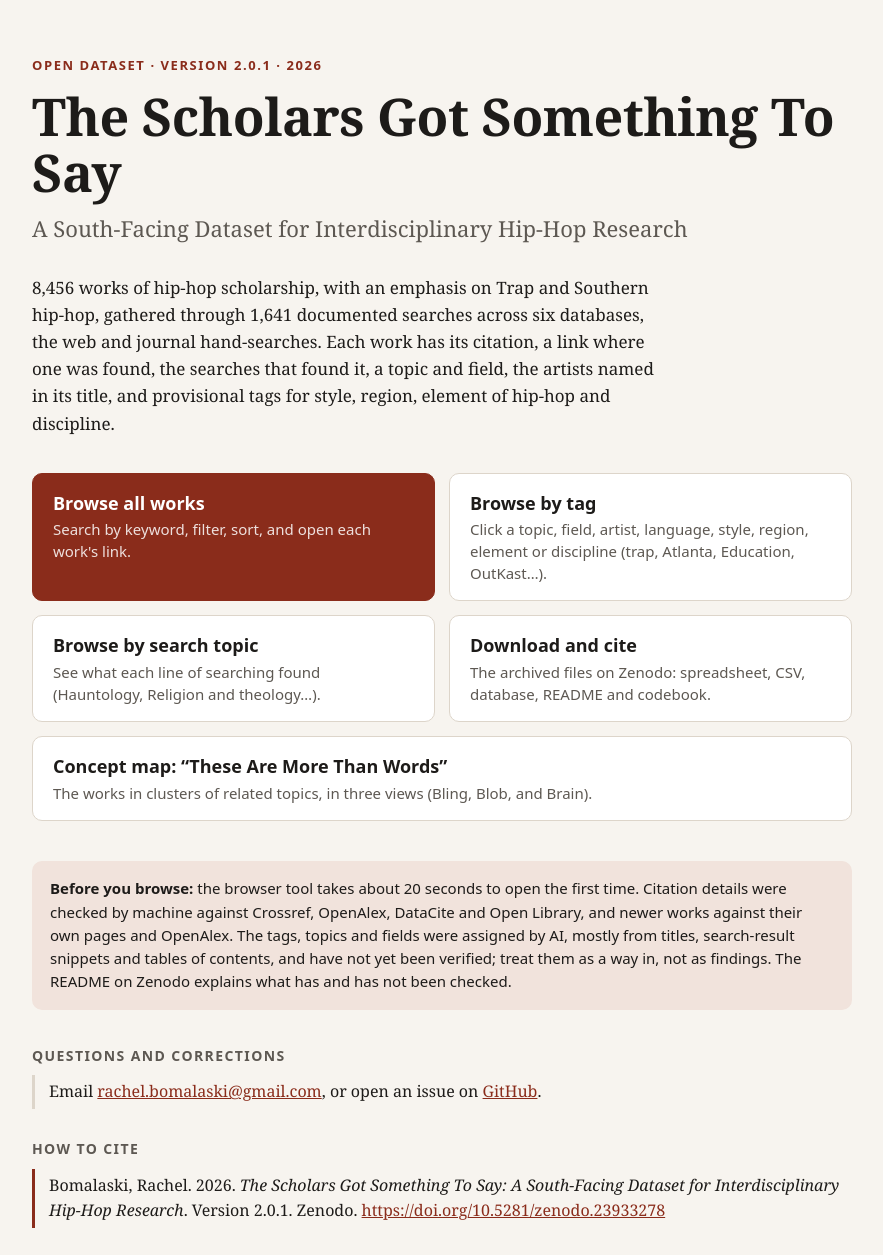
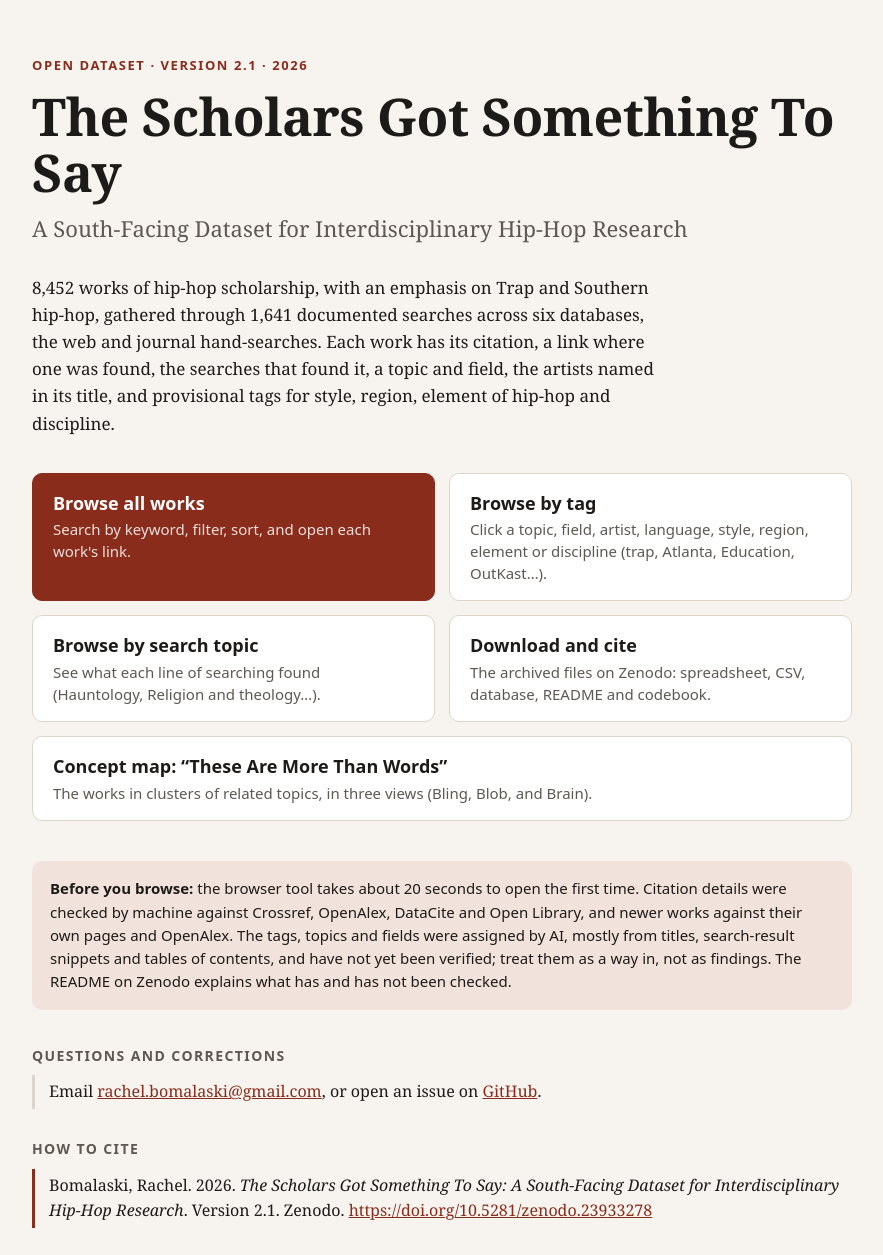
Before and after one commit to rbomalaski/scholars-got-something-to-say, a plain HTML site: page index.html in a window 1280 px wide. Shown: the top 1255 px of the page, without its empty margins (198-1081 px from the left). Drawn offline with Linux system fonts and the light colour scheme.

Commit message:
Version 2.1: tags filled for round 3 works, work types looked up, two duplicates merged, two non-works removed, PS-7932 corrected (8,452 works)
Co-Authored-By: Claude Opus 5.5 <noreply@anthropic.com>
Claude-Session: https://claude.ai/code/session_01JLzavLhr4bbYKeLvomA6rX

```diff
--- a/index.html
+++ b/index.html
@@ -4,7 +4,7 @@
 <meta charset="utf-8">
 <meta name="viewport" content="width=device-width, initial-scale=1">
 <title>The Scholars Got Something To Say</title>
-<meta name="description" content="A South-facing dataset of 8,456 works of hip-hop scholarship, with an emphasis on Trap and Southern hip-hop. Browse, search and download.">
+<meta name="description" content="A South-facing dataset of 8,452 works of hip-hop scholarship, with an emphasis on Trap and Southern hip-hop. Browse, search and download.">
 <style>
 :root{
   --bg:#f7f4ef; --ink:#1d1b19; --muted:#5d5852; --line:#ddd5ca;
@@ -49,11 +49,11 @@ footer a,.cite a,.lede a{color:var(--accent)}
 </head>
 <body>
 <main>
-  <p class="kicker">Open dataset · Version 2.0.1 · 2026</p>
+  <p class="kicker">Open dataset · Version 2.1 · 2026</p>
   <h1>The Scholars Got Something To Say</h1>
   <p class="sub">A South-Facing Dataset for Interdisciplinary Hip-Hop Research</p>
 
-  <p class="lede">8,456 works of hip-hop scholarship, with an emphasis on Trap and Southern hip-hop, gathered through 1,641 documented searches across six databases, the web and journal hand-searches. Each work has its citation, a link where one was found, the searches that found it, a topic and field, the artists named in its title, and provisional tags for style, region, element of hip-hop and discipline.</p>
+  <p class="lede">8,452 works of hip-hop scholarship, with an emphasis on Trap and Southern hip-hop, gathered through 1,641 documented searches across six databases, the web and journal hand-searches. Each work has its citation, a link where one was found, the searches that found it, a topic and field, the artists named in its title, and provisional tags for style, region, element of hip-hop and discipline.</p>
 
   <div class="grid">
     <a class="btn primary" href="https://lite.datasette.io/?url=https://raw.githubusercontent.com/rbomalaski/scholars-got-something-to-say/main/hiphop_scoping_review.db#/hiphop_scoping_review/works?_col=Author(s)&amp;_col=Year&amp;_col=Title&amp;_col=Venue+%2F+publisher&amp;_col=Work+type&amp;_col=Topic+1&amp;_col=Field+1&amp;_col=Region+of+subject&amp;_col=Link&amp;_sort=Sort+key+%28alphabetical%29">
@@ -74,7 +74,7 @@ footer a,.cite a,.lede a{color:var(--accent)}
   <p class="cite" style="border-left-color:var(--line)">Email <a href="mailto:rachel.bomalaski@gmail.com">rachel.bomalaski@gmail.com</a>, or open an issue on <a href="https://github.com/rbomalaski/scholars-got-something-to-say/issues">GitHub</a>.</p>
 
   <h2>How to cite</h2>
-  <p class="cite">Bomalaski, Rachel. 2026. <i>The Scholars Got Something To Say: A South-Facing Dataset for Interdisciplinary Hip-Hop Research</i>. Version 2.0.1. Zenodo. <a href="https://doi.org/10.5281/zenodo.23933278">https://doi.org/10.5281/zenodo.23933278</a></p>
+  <p class="cite">Bomalaski, Rachel. 2026. <i>The Scholars Got Something To Say: A South-Facing Dataset for Interdisciplinary Hip-Hop Research</i>. Version 2.1. Zenodo. <a href="https://doi.org/10.5281/zenodo.23933278">https://doi.org/10.5281/zenodo.23933278</a></p>
   <p class="cite">Concept map: Bomalaski, Rachel. 2026. <i>“These Are More Than Words”: An Interdisciplinary Concept Map for Hip-Hop Scholars</i>. Zenodo. <a href="https://doi.org/10.5281/zenodo.24424224">https://doi.org/10.5281/zenodo.24424224</a>. Online: <a href="https://rbomalaski.github.io/more-than-words-map/">https://rbomalaski.github.io/more-than-words-map</a>.</p>
 
   <h2>Epigraphs</h2>
```
Also changed, not shown: 5 other files.
